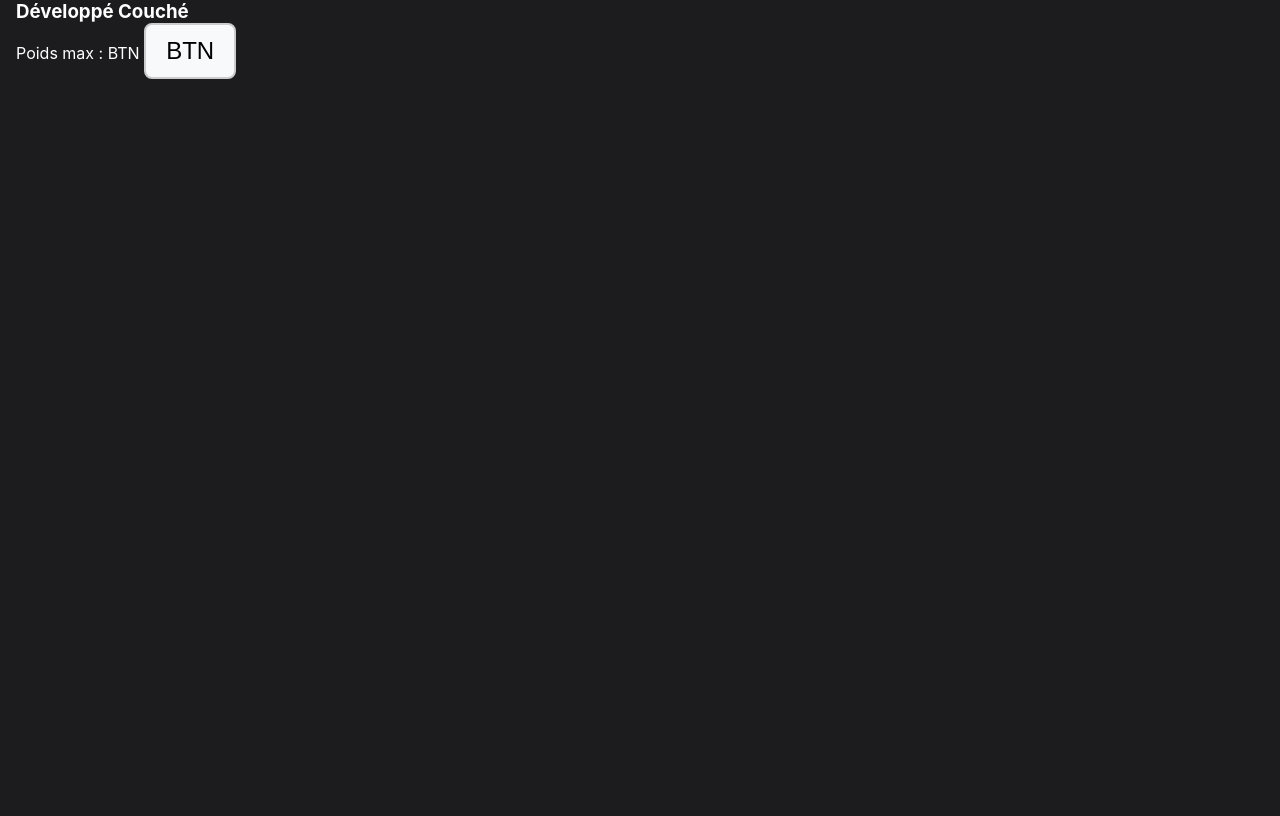
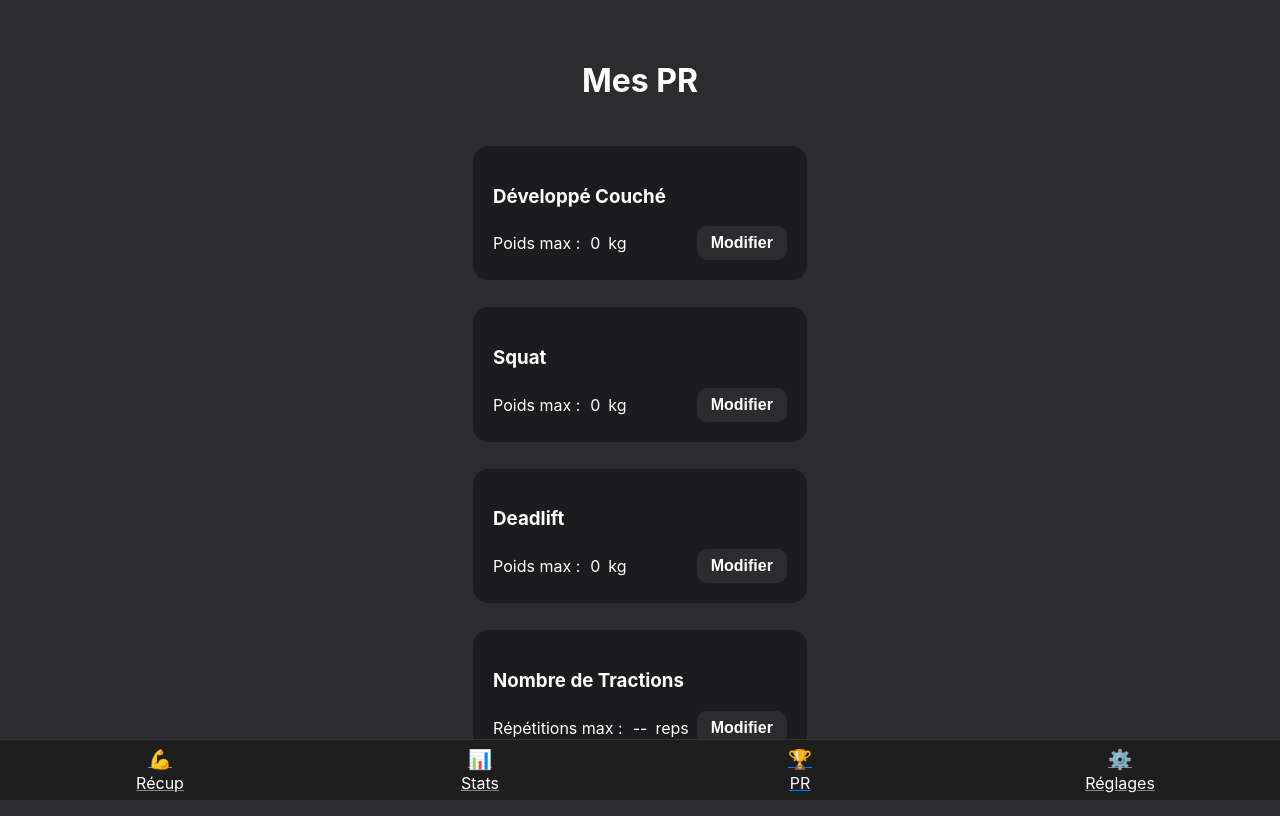
Before and after one commit to roucoulman/pillars_x_gym, a plain HTML site: page html/pr.html in a window 1280 px wide. Drawn offline with Linux system fonts and the light colour scheme.

Commit message:
rêve d'alexandra censuré

```diff
--- a/css/pr.css
+++ b/css/pr.css
@@ -1,41 +1,104 @@
-/* --- 1. RESET & BASE --- */
-* {
-  margin: 0;
-  padding: 0;
-  box-sizing: border-box;
-  -webkit-tap-highlight-color: transparent;
-  user-select: none;
+body {
+    font-family: -apple-system, BlinkMacSystemFont, "SF Pro Display", sans-serif;
+    background-color: #2c2c2e;
+    min-height: 100vh;
+    display: flex;
+    justify-content: center;
 }
 
-body {
-  font-family: -apple-system, BlinkMacSystemFont, "SF Pro Display", sans-serif;
-  background-color: #1c1c1e; /* Fond sombre style iOS */
-  color: #ffffff;
-  min-height: 100vh;
-  padding: env(safe-area-inset-top) 16px calc(70px + env(safe-area-inset-bottom)) 16px;
+
+header h1 {
+    padding: 32px 0 24px 0;
+    text-align: center;
+    font-size: 2rem;
+    color: #ffffff;
 }
 
-header {
-  padding: 20px 0;
-  text-align: center;
+.liste-exercices {
+    display: flex;
+    flex-direction: column;
+    gap: 15px;
 }
 
-header h1 {
-  font-size: 30px;
-  font-weight: 700;
+.carte-exercice {
+    background-color: #1c1c1e;
+    border: 1px;
+    border-radius: 15px;
+    padding: 20px;
 }
 
-.modifBouton {
-    font-size: 1.5rem;
-    padding: 12px 20px;
-    cursor: pointer;
-    border: 2px solid #ccc;
-    border-radius: 8px;
-    background-color: #f8f9fa;
-    transition: background-color 0.2s ease, border-color 0.2s ease;
+
+.carte-exercice {
+    font-size: 1rem;
+    margin-bottom: 12px;
+    color: #ffffff;
 }
 
-.modifBouton:hover {
-    background-color: #e2e6ea;
-    border-color: #adb5bd;
+.affichage-valeur {
+    display: flex;
+    align-items: center;
+    gap: 8px;
 }
+
+.label {
+    font-size:1rem;
+    color: #ffffff;
+}
+
+.valeur {
+    font-size: 1rem;
+    color: #ffffff;
+    margin-left: 2px;
+}
+
+
+.bouton-modif {
+    margin-left: auto;
+    font-size: 1rem;
+    font-weight: 600;
+    padding: 8px 14px;
+    cursor: pointer;
+    border: 1px;
+    border-radius: 10px;
+    background-color: #2c2c2e;
+    color: #ffffff;
+}
+
+
+
+
+.bottom-nav {
+  position: fixed;
+  bottom: 0;
+  left: 0;
+  right: 0;
+  height: 60px;
+  background-color: #1e1e1e;
+  border-top: 1px solid #333;
+  display: flex;
+  justify-content: space-around;
+  align-items: center;
+  z-index: 1000;
+  padding-bottom: env(safe-area-inset-bottom);
+}
+
+.nav-item {
+  background: none;
+  border: none;
+  color: #888;
+  display: flex;
+  flex-direction: column;
+  align-items: center;
+  font-size: 0.75rem;
+  cursor: pointer;
+  flex: 1;
+}
+
+.nav-item .icon {
+  font-size: 1.2rem;
+  margin-bottom: 2px;
+}
+
+.nav-item.active {
+  color: #007bff;
+}
--- a/html/pr.html
+++ b/html/pr.html
@@ -2,18 +2,83 @@
 <html lang="fr">
 <head>
     <meta charset="UTF-8">
-    <meta name="viewport" content="width=x, initial-scale=1.0">
-    <title>Document</title>
+    <meta name="viewport" content="width=device-width, initial-scale=1.0">
+    <title>PR</title>
     <link rel="stylesheet" href="../css/pr.css">
 </head>
 <body>
-    <div class="exercise-card">
-    <h3>Développé Couché</h3>
-    <div class="weight-display">
-        Poids max : <span id="poidMax">BTN</span>
-        <button class="modifBouton" id="modifBouton" title="Modifier le poids">BTN</button>
+    <div class="conteneur">
+        <header>
+            <h1>Mes PR</h1>
+        </header>
+        <main class="liste-exercices">
+
+            <div class="carte-exercice">
+                <h3>Développé Couché</h3>
+                <div class="affichage-valeur">
+                    <span class="label">Poids max :</span>
+                    <span class="valeur" id="poidMaxCoucher">0</span>
+                    <span class="label">kg</span>
+                    <button class="bouton-modif" id="boutonModifCoucher" title="modifier">Modifier</button>
+                </div>
+            </div>
+
+            <div class="carte-exercice">
+                <h3>Squat</h3>
+                <div class="affichage-valeur">
+                    <span class="label">Poids max :</span>
+                    <span class="valeur" id="poidMaxSquat">0</span>
+                    <span class="label">kg</span>
+                    <button class="bouton-modif" id="boutonModifSquat" title="modifier">Modifier</button>
+                </div>
+            </div>
+
+            <div class="carte-exercice">
+                <h3>Deadlift</h3>
+                <div class="affichage-valeur">
+                    <span class="label">Poids max :</span>
+                    <span class="valeur" id="poidMaxDeadlift">0</span>
+                    <span class="label">kg</span>
+                    <button class="bouton-modif" id="boutonModifDeadlift" title="modifier">Modifier</button>
+                </div>
+            </div>
+
+            <!-- Tractions -->
+            <div class="carte-exercice">
+                <h3>Nombre de Tractions</h3>
+                <div class="affichage-valeur">
+                    <span class="label">Répétitions max :</span>
+                    <span class="valeur" id="nbMaxTractions">--</span>
+                    <span class="label">reps</span>
+                    <button class="bouton-modif" id="boutonModifTractions" title="Modifier les tractions">Modifier</button>
+                </div>
+            </div>
+        </main>
     </div>
-</div>
-<script src="../js/pr.js"></script>
+
+
+<nav class="bottom-nav">
+        <a class="nav-item" href="../index.html">
+            <span class="icon">💪</span>
+            <span class="label">Récup</span>
+        </a>
+
+        <a class="nav-item" href="stats.html">
+            <span class="icon">📊</span>
+            <span class="label">Stats</span>
+        </a>
+
+        <a class="nav-item active" href="pr.html">
+            <span class="icon">🏆</span>
+            <span class="label">PR</span>
+        </a>
+
+        <a class="nav-item" href="reglages.html">
+            <span class="icon">⚙️</span>
+            <span class="label">Réglages</span>
+        </a>
+    </nav>
+
+    <script src="../js/pr.js"></script>
 </body>
 </html>
--- a/js/pr.js
+++ b/js/pr.js
@@ -1,13 +1,37 @@
-const modifBouton = document.getElementById('modifBouton');
-const poidMax = document.getElementById('poidMax');
 
-function modifPR() {
-    modifBouton.addEventListener('click', () => {
-        const poidEntre = prompt("Entre ton PR");
-        if (poidEntre===null) return;
-        const nouveauPoid = parseInt(poidEntre);
-        poidMax.textContent = nouveauPoid;
+const boutonModifCoucher = document.getElementById('boutonModifCoucher');
+const poidMaxCoucher = document.getElementById('poidMaxCoucher');
+
+const boutonModifSquat = document.getElementById('boutonModifSquat');
+const poidMaxSquat = document.getElementById('poidMaxSquat');
+
+const boutonModifDeadlift = document.getElementById('boutonModifDeadlift');
+const poidMaxDeadlift = document.getElementById('poidMaxDeadlift');
+
+const boutonModifTractions = document.getElementById('boutonModifTractions');
+const nbMaxTractions = document.getElementById('nbMaxTractions');
+
+
+function attacherModifPR(bouton, elementAffichage, messagePrompt) {
+    bouton.addEventListener('click', () => {
+        const valeurEntree = prompt(messagePrompt);
+        if (valeurEntree === null || valeurEntree.trim() === "") return;
+
+        const nouvelleValeur = parseInt(valeurEntree, 10);
+        if (!isNaN(nouvelleValeur)) {
+            elementAffichage.textContent = nouvelleValeur;
+        } else {
+            alert("Entre un nombre valide");
+        }
     });
 }
 
-modifPR();
+
+function initialiserPR() {
+    attacherModifPR(boutonModifCoucher, poidMaxCoucher, "Entre ton PR au développe coucher");
+    attacherModifPR(boutonModifSquat, poidMaxSquat, "Entre ton PR au squat");
+    attacherModifPR(boutonModifDeadlift, poidMaxDeadlift, "Entre ton PR au deadlift");
+    attacherModifPR(boutonModifTractions, nbMaxTractions, "Entre ton nombre max de tractions");
+}
+
+initialiserPR();
```
Also changed, not shown: html/stats.html (+9 -6 lines), index.html (+4 -3 lines).
